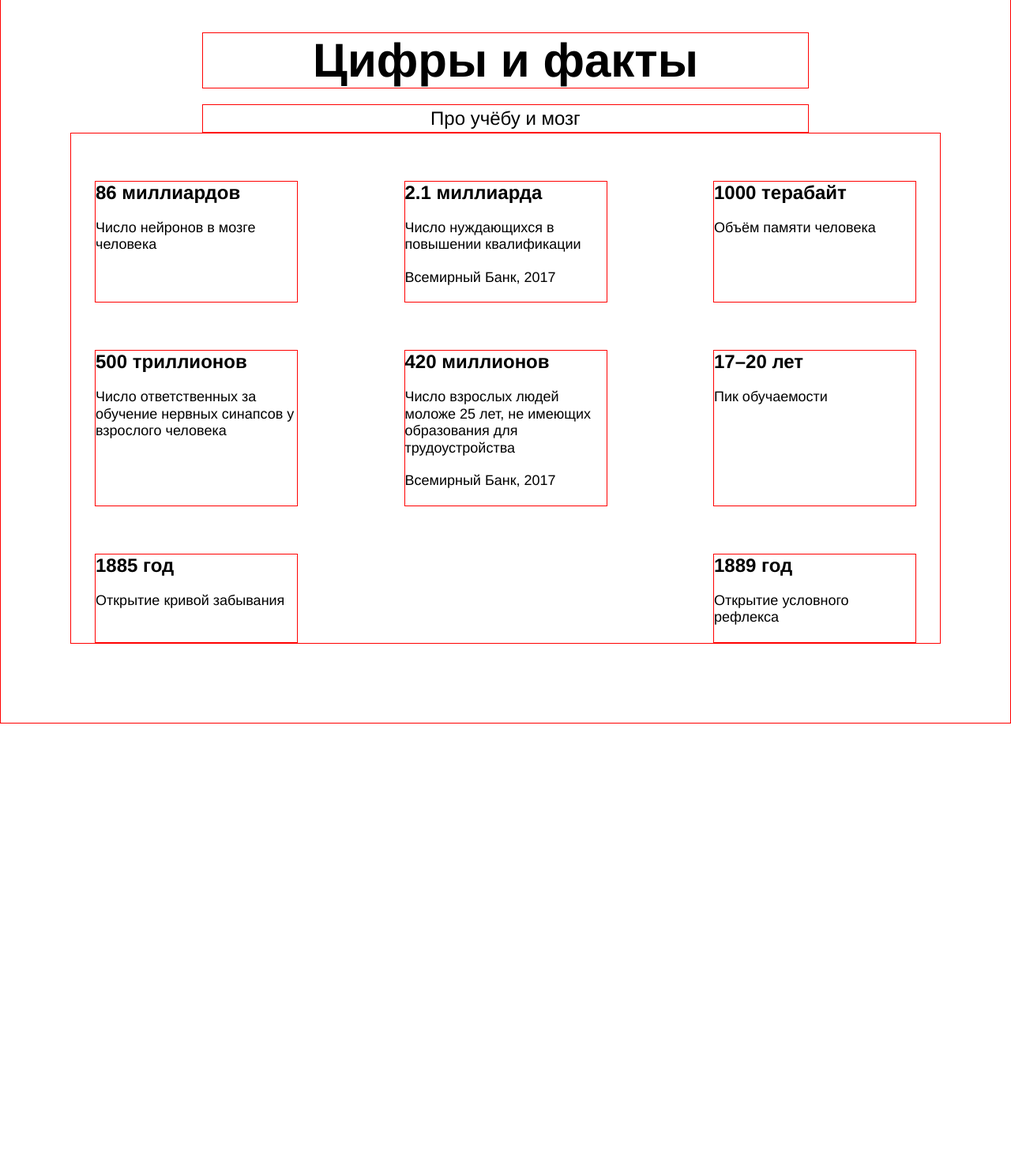
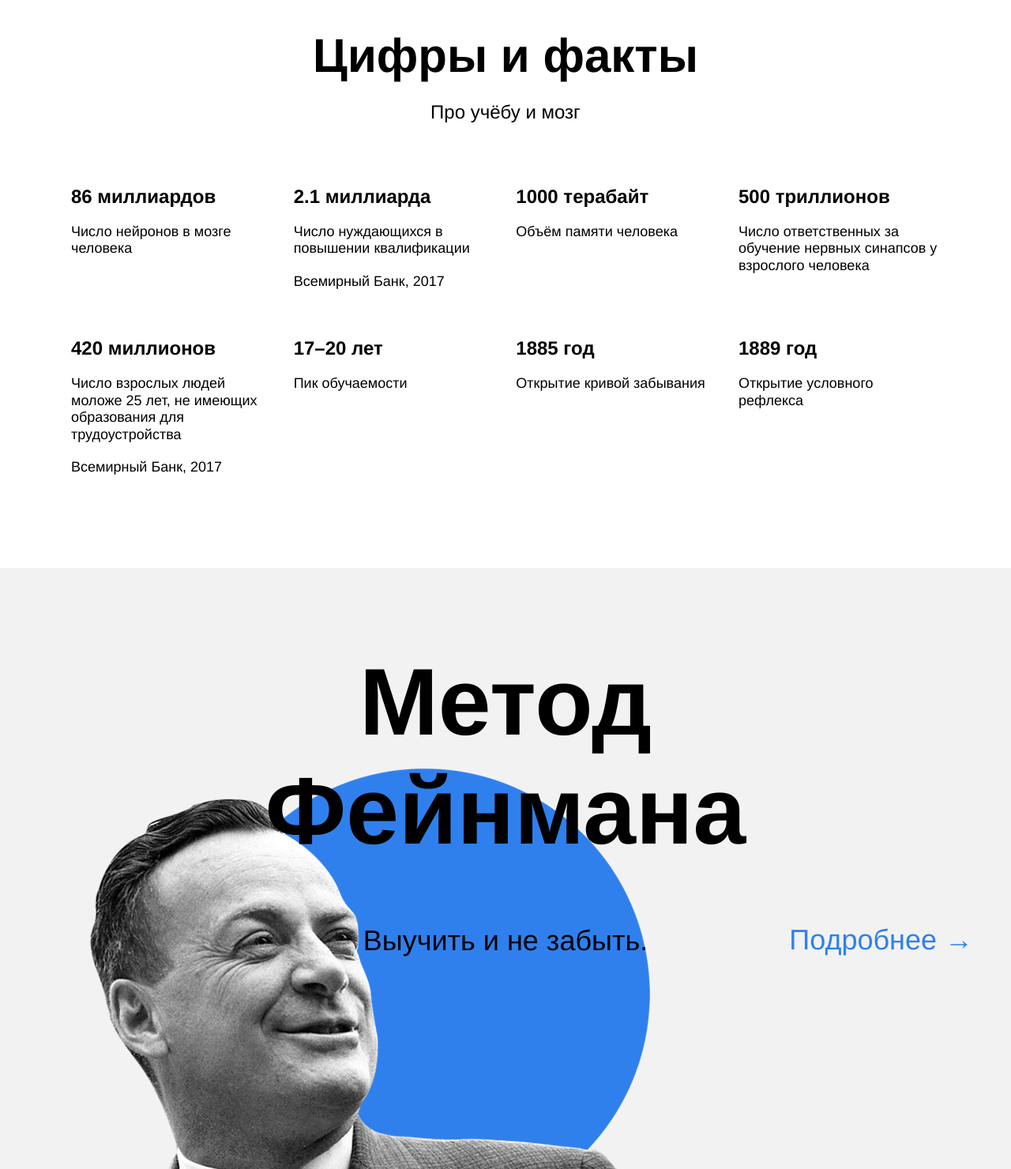
Before and after one commit to maksim-shakhlin/how-to-learn, a plain HTML site: page index.html in a window 1280 px wide. Shown: the part 1320-2800 px from the top of the page at 79% size. Before the commit the page ends 2236 px from the top, so only its background shows below. Drawn offline with Linux system fonts and the light colour scheme.

Commit message:
4 sections stable

```diff
--- a/index.html
+++ b/index.html
@@ -27,7 +27,7 @@
         <main class="content">
             <section class="description">
               <div class="two-columns">
-                <p class="two-columns__brief">Главные проблемы в обучении</p>
+                <p class="two-columns__brief">Главные проблемы в&nbsp;обучении</p>
                 <div class="two-columns__main-text">
                   <p class="two-columns__paragraph">
                     Ни в школе, ни в институте нас не учат тому, как правильно изучать материал.
@@ -47,51 +47,97 @@
             </section>
 
             <section class="digits">
-              <h2 class="section-title vertical-spacing">Цифры и факты</h2>
+              <h2 class="section-title bottom-indent">Цифры и факты</h2>
               <h3 class="section-subtitle">Про учёбу и мозг</h3>
-              <div class="table">
-                <div class="table__cell">
+              <ul class="table">
+                <li class="table__cell">
                   <h4 class="table__heading">86 миллиардов</h4>
                   <p class="table__text">Число нейронов в мозге человека</p>
-                </div>
-                <div class="table__cell">
+                </liv>
+                <li class="table__cell">
                   <h4 class="table__heading">2.1 миллиарда</h4>
                   <p class="table__text">Число нуждающихся в повышении квалификации</p>
                   <p class="table__text">Всемирный Банк, 2017</p>
-                </div>
-                <div class="table__cell">
+                </li>
+                <li class="table__cell">
                   <h4 class="table__heading">1000 терабайт</h4>
                   <p class="table__text">Объём памяти человека</p>
-                </div>
-                <div class="table__cell">
+                </li>
+                <li class="table__cell">
                   <h4 class="table__heading">500 триллионов</h4>
                   <p class="table__text">Число ответственных за обучение нервных синапсов у взрослого человека</p>
-                </div>
-                <div class="table__cell">
+                </li>
+                <li class="table__cell">
                   <h4 class="table__heading">420 миллионов</h4>
                   <p class="table__text">Число взрослых людей моложе 25 лет, не имеющих образования для трудоустройства</p>
                   <p class="table__text">Всемирный Банк, 2017</p>
-                </div>
-                <div class="table__cell">
+                </li>
+                <li class="table__cell">
                   <h4 class="table__heading">17–20 лет</h4>
                   <p class="table__text">Пик обучаемости</p>
-                </div>
-                <div class="table__cell">
+                </li>
+                <li class="table__cell">
                   <h4 class="table__heading">1885 год</h4>
                   <p class="table__text">Открытие кривой забывания</p>
-                </div>
-                <div class="table__cell">
+                </li>
+                <li class="table__cell">
                   <h4 class="table__heading">1889 год</h4>
                   <p class="table__text">Открытие условного рефлекса</p>
-                </div>
-
-              </div>
+                </li>
+              </ul>
             </section>
 
             <section class="feinman">
+              <h2 class="feinman__title">Метод Фейнмана</h2>
+              <h3 class="feinman__subtitle">Выучить и не забыть.</h3>
+              <a class="feinman__link" href="#">Подробнее →</a>
             </section>
 
             <section class="kaufman">
+              <h2 class="section-title section-title_theme_dark bottom-indent">Принципы обучения</h2>
+              <h3 class="section-subtitle section-subtitle_theme_dark">от Джоша Кауфмана</h3>
+              <ul class="table table_theme_dark">
+                <li class="table__cell table__cell_theme_dark">
+                  <h4 class="table__heading table__heading_theme_dark">1</h4>
+                  <p class="table__text table__text_theme_dark">Выберите привлекательный проект.</p>
+                </liv>
+                <li class="table__cell table__cell_theme_dark">
+                  <h4 class="table__heading table__heading_theme_dark">2</h4>
+                  <p class="table__text table__text_theme_dark">Сосредоточьтесь на каком-то одном навыке.</p>
+                </li>
+                <li class="table__cell table__cell_theme_dark">
+                  <h4 class="table__heading table__heading_theme_dark">3</h4>
+                  <p class="table__text table__text_theme_dark">Определите целевой уровень мастерства.</p>
+                </li>
+                <li class="table__cell table__cell_theme_dark">
+                  <h4 class="table__heading table__heading_theme_dark">4</h4>
+                  <p class="table__text table__text_theme_dark">Разбейте навык на элементы.</p>
+                </li>
+                <li class="table__cell table__cell_theme_dark">
+                  <h4 class="table__heading table__heading_theme_dark">5</h4>
+                  <p class="table__text table__text_theme_dark">Приготовьте всё необходимое для занятий.</p>
+                </li>
+                <li class="table__cell table__cell_theme_dark">
+                  <h4 class="table__heading table__heading_theme_dark">6</h4>
+                  <p class="table__text table__text_theme_dark">Устраните препятствия для занятий.</p>
+                </li>
+                <li class="table__cell table__cell_theme_dark">
+                  <h4 class="table__heading table__heading_theme_dark">7</h4>
+                  <p class="table__text table__text_theme_dark">Выделите специальное время для занятий.</p>
+                </li>
+                <li class="table__cell table__cell_theme_dark">
+                  <h4 class="table__heading table__heading_theme_dark">8</h4>
+                  <p class="table__text table__text_theme_dark">Создайте быстрые петли обратной связи.</p>
+                </li>
+                <li class="table__cell table__cell_theme_dark">
+                  <h4 class="table__heading table__heading_theme_dark">9</h4>
+                  <p class="table__text table__text_theme_dark">Занимайтесь по расписанию, короткими интенсивными интервалами.</p>
+                </li>
+                <li class="table__cell table__cell_theme_dark">
+                  <h4 class="table__heading table__heading_theme_dark">10</h4>
+                  <p class="table__text table__text_theme_dark">Уделяйте внимание количеству и скорости.</p>
+                </li>
+              </ul>
             </section>
         </main>
         <footer class="footer">
--- a/styles/style.css
+++ b/styles/style.css
@@ -1,6 +1,3 @@
-h2, h3, h4 {
-  margin: 0px;
-}
 
 .page {
   min-width: 1100px;
@@ -13,17 +10,18 @@ h2, h3, h4 {
   font-family: 'Helvetica Neue', Arial, sans-serif;
 }
 
-.vertical-spacing {
-  margin-bottom: 20px;
-}
+
+
+/* Header */
+
 
 .header {
   height: 100vh;
   min-height: 600px;
   max-height: 756px;
   /* выше установили ограничения для секции */
+  /* ниже установили position для абсолютного позиционирования дочерних элементов */
   position: relative;
-  /* установили position для абсолютного позиционирования дочерних элементов */
   display: flex;
   background-color: #f2f2f2;
   align-items: center;
@@ -73,6 +71,10 @@ h2, h3, h4 {
   text-decoration: none;
 }
 
+.header__link:hover {
+  text-decoration: underline;
+}
+
 .header__main-illustration {
   width: 765px;
   height: 608px;
@@ -93,6 +95,11 @@ h2, h3, h4 {
   right: 0px;
 }
 
+
+
+/* Description */
+
+
 .description {
   display: flex;
   justify-content: center;
@@ -106,27 +113,35 @@ h2, h3, h4 {
   margin-bottom: 100px;
 }
 
+
+/* Я бы уменьшил min-width у two-columns__main-text на размер margin-right у two-columns__brief,
+  чтобы two-columns__main-text не выезжал за пределы контейнера и не портил центровку.
+  Но чтобы все было как в задании, min-width не трогал.
+  Для сохранения красоты меняем направления флекса, возвращаем порядок через order.
+  Теперь при минимальной ширине окна за пределы контейнера выталкивается brief.
+  У него маленький оптический вес, поэтому визуально центровка не страдает. */
+
 .two-columns {
   width: 80%;
   display: flex;
   justify-content: space-between;
+  flex-direction: row-reverse;
 }
 
 .two-columns__brief {
   width: 175px;
-  /* Отступ сверху, чтобы визуально выравнять с текстом справа.
+  /* Отступ сверху, чтобы визуально выравнять по горизонтали с текстом справа.
   Отступ справа, чтобы при уменьшении окна барузера тексты не сливались. */
   margin: 5px 30px 0 0;
   color: #2f80ed;
   font-size: 18px;
   line-height: 1.2;
   font-weight: normal;
+  order: 1;
 }
 
 .two-columns__main-text {
   width: 80%;
-  /* Я бы уменьшил min-width на размер margin-right у two-columns__brief,
-  чтобы two-columns__main-text не выезжал за пределы контейнера и не портил центровку */
   min-width: 784px;
 }
 
@@ -145,6 +160,11 @@ h2, h3, h4 {
   font-weight: bold;
 }
 
+
+
+/* Digits */
+
+
 .digits {
   margin: 100px auto;
   display: flex;
@@ -153,6 +173,7 @@ h2, h3, h4 {
 }
 
 .section-title {
+  margin: 0;
   width: 60%;
   font-size: 60px;
   line-height: 69px;
@@ -161,6 +182,7 @@ h2, h3, h4 {
 }
 
 .section-subtitle {
+  margin: 0;
   width: 60%;
   font-size: 24px;
   line-height: 34px;
@@ -169,36 +191,93 @@ h2, h3, h4 {
 }
 
 .table {
-  width: 1100px;
+  max-width: 1100px;
+  min-width: 1060px;
+  /* отступ, чтобы текст не у пирался в края при минимальном размере */
+  padding: 0 20px;
   display: flex;
   flex-wrap: wrap;
   justify-content: space-between;
+  list-style: none;
 }
 
 .table__cell {
   width: 255px;
   margin-top: 60px;
-  margin-right: 30px;
-  margin-left: 30px;
 }
 
 .table__heading {
+  margin: 0;
   font-size: 24px;
   line-height: 1.15;
   font-weight: bold;
-  margin-bottom: 20px;
 }
 
 .table__text {
   font-size: 18px;
   line-height: 1.2;
   font-weight: normal;
-  margin-bottom: 20px;
+  margin: 20px 0 0;
 }
 
-div, h2, h3 {
+
+
+/* Feinman */
+
+.feinman {
+  position: relative;
+  height: 790px;
+  padding-top: 100px;
+  text-align: center;
+  background: #f2f2f2 url(../images/feinman.png) bottom no-repeat;
+  background-position-x: left;
+}
+
+.feinman__title {
+  width: 648px;
+  margin: 0 auto 70px;
+  font-size: 120px;
+  line-height: 1.15;
+  font-weight: bold;
+}
+
+.feinman__subtitle {
+  display: inline;
+  margin: 0 auto;
+  font-size: 36px;
+  line-height: 51px;
+  font-weight: normal;
+}
+
+.feinman__link {
+  font-size: 36px;
+  line-height: 51px;
+  font-weight: normal;
+  position: absolute;
+  top: 50%;
+  right: 48px;
+  color: #2f80ed;
+  text-decoration: none;
+}
+
+.feinman__link:hover {
+  text-decoration: underline;
+}
+
+
+/* Kaufman */
+
+.kaufman {
+  background-color: #1f1f1f;
+  padding: 90px auto;
+}
+
+/* Technical stuff */
+
+
+/* div, h2, h3, li {
   border: 1px solid red;
-}
+} */
 
 /* и элемента с модификатором вида ключ-значение */
 .table__cell_theme_dark {
@@ -207,3 +286,8 @@ div, h2, h3 {
   margin-right: 0;
   margin-top: 80px;
 }
+
+/* в самом низу, чтобы наверняка переопределяло */
+.bottom-indent {
+  margin-bottom: 20px;
+}
```
